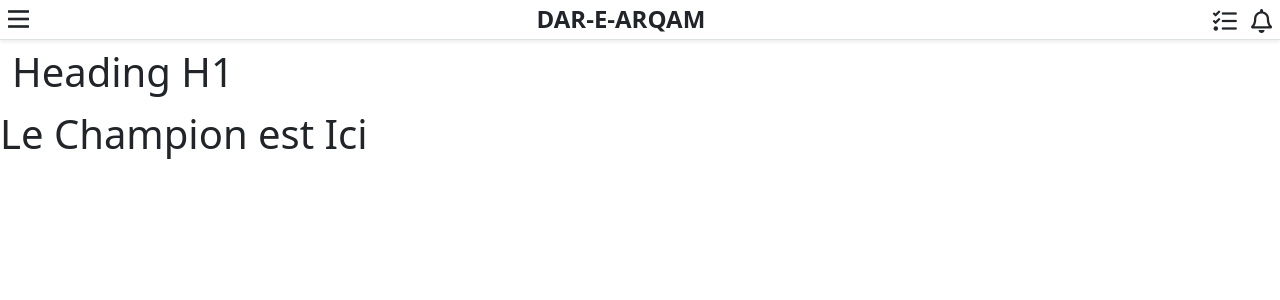
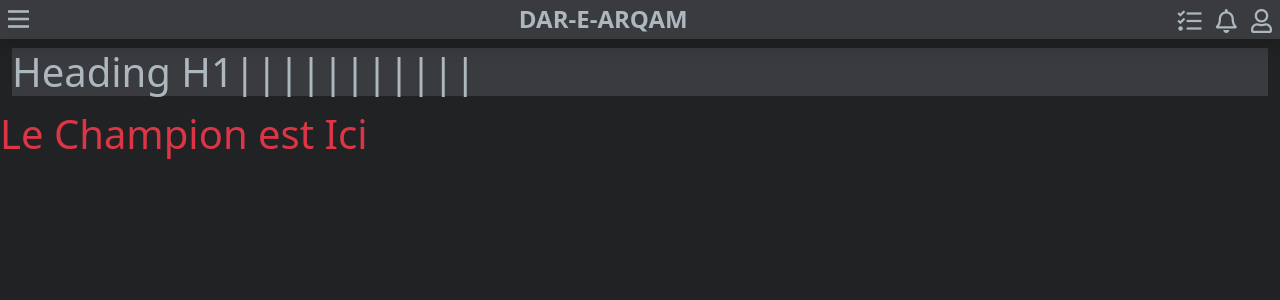
Before and after one commit to NumanNaseerNomi/NOMi.DAS.LMS, a PHP site: page /NOMi/iDAS/index.php in a window 1280 px wide. Shown: the top 300 px of the page. Run offline with PHP 8.4, Linux system fonts and the light colour scheme.

Commit message:
Update index.php

```diff
--- a/NOMi/iDAS/index.php
+++ b/NOMi/iDAS/index.php
@@ -10,63 +10,113 @@
     <!-- Font Awesome CSS File - Start -->
     <link rel="stylesheet" type="text/css" href="assets\plugins\fontAwesome\css\fontAwesomeAll.min.css">
     <!-- Font Awesome CSS File - End -->
-    <title>Hello, world!</title>
-    <?php define('DangerText','fs-1'); ?>
+    <style>
+    body
+    {
+    color: #adb7be!important;
+    background: #212224!important;
+    }
+    header,
+    .dropdown-menu
+    {
+    background: #393b3f!important;
+    }
+    .far
+    {
+    width: 25%!important;
+    text-align: center!important;
+    }
+    .far:hover
+    {
+    font-weight: 900;
+    }
+    h1 {background: #393b3f;}
+    </style>
+    <title>iDAS LMS</title>
+    <?php define('DangerText','fs-1 text-danger'); ?>
   </head>
   <body>
     <!-- Navigation Bar - Start -->
-    <header class="fixed-top p-0 fs-4    border-bottom shadow-sm">
+    <header class="fixed-top p-0 fs-4 shadow">
       <nav class="navbar p-0">
         <div class="container-fluid p-0">
           <div>
+            <!-- Side Navigation Bar - Start -->
             <div class="dropdown ms-2" id="preventDropdown">
               <a title="Menu" role="button" id="menuDropdownButton" data-bs-toggle="dropdown" aria-expanded="false"><i class="far fa-bars"></i></a>
-              <div class="dropdown-menu dropdown-menu-start" aria-labelledby="menuDropdownButton">
-                <div><a class="dropdown-item" href="">Action</a></div>
-                <div><a class="dropdown-item" href="">Another action</a></div>
+              <div class="dropdown-menu dropdown-menu-dark dropdown-menu-start" aria-labelledby="menuDropdownButton">
+                <a class="dropdown-item" href=""><i class="far fa-home"></i>Home</a>
+                <a class="dropdown-item" href=""><i class="far fa-chart-bar"></i>Grade Book</a>
+                <a class="dropdown-item" href=""><i class="far fa-file-invoice-dollar"></i>Account Book</a>
+                <a class="dropdown-item" href=""><i class="far fa-calendar-alt"></i>Time Table</a>
                 <hr class="dropdown-divider"/>
                 <div class="accordion" id="menuAccordion">
-                  <a class="dropdown-item menuHeadingOne" type="button" data-bs-toggle="collapse" data-bs-target="#menuCollapseOne" aria-expanded="true" aria-controls="menuCollapseOne"><i class="fas fa-bell"></i>Collapsible #1</a>
+                  <a class="dropdown-item menuHeadingOne" type="button" data-bs-toggle="collapse" data-bs-target="#menuCollapseOne" aria-expanded="true" aria-controls="menuCollapseOne">-<i class="far fa-bell"></i>Collapsible #1</a>
                   <div id="menuCollapseOne" class="collapse" aria-labelledby="menuHeadingOne" data-bs-parent="#menuAccordion">
-                    <div><a class="dropdown-item active" href="">Action</a></div>
-                    <div><a class="dropdown-item" href="">Action</a></div>
+                    <a class="dropdown-item" href="">--<i class="far fa-user"></i>Action</a>
+                    <a class="dropdown-item" href="">--<i class="far fa-user"></i>Action</a>
+                    <a class="dropdown-item" href="">--<i class="far fa-language"></i>Action</a>
                   </div>
-                  <a class="dropdown-item menuHeadingTwo" type="button" data-bs-toggle="collapse" data-bs-target="#menuCollapseTwo" aria-expanded="false" aria-controls="menuCollapseTwo"><i class="fas fa-user"></i>Collapsible #2</a>
+                  <a class="dropdown-item menuHeadingTwo" type="button" data-bs-toggle="collapse" data-bs-target="#menuCollapseTwo" aria-expanded="false" aria-controls="menuCollapseTwo">-<i class="far fa-user"></i>Collapsible #2</a>
                   <div id="menuCollapseTwo" class="collapse" aria-labelledby="menuHeadingTwo" data-bs-parent="#menuAccordion">
-                    <a class="dropdown-item" href=""><i class="fas fa-user"></i> Action</a>
-                    <a class="dropdown-item" href=""><i class="fas fa-user"></i> Action</a>
-                    <a class="dropdown-item" href=""><i class="fas fa-language"></i> Action</a>
+                    <a class="dropdown-item" href="">--<i class="far fa-user"></i>Action</a>
+                    <a class="dropdown-item" href="">--<i class="far fa-user"></i>Action</a>
+                    <a class="dropdown-item" href="">--<i class="far fa-language"></i>Action</a>
                   </div>
                 </div>
               </div>
             </div>
+            <!-- Side Navigation Bar - End -->
           </div>
           <div>
-            <b class="d-none d-sm-block">DAR-E-ARQAM</b><b class="d-block d-sm-none">DAS</b>
+            <b class="d-none d-sm-block">DAR-E-ARQAM</b>
+            <b class="d-block d-sm-none">DAS</b>
           </div>
           <div>
+            <!-- My TO-DOs - Start -->
             <div class="btn-group me-2">
               <div class="dropdown">
                 <a title="My TO-DOs" role="button" id="myToDos" data-bs-toggle="dropdown" aria-expanded="false"><i class="far fa-tasks"></i></a>
-                <ul class="dropdown-menu dropdown-menu-end" aria-labelledby="myToDos">
-                  <li><a class="dropdown-item" href="">Action</a></li>
-                  <li><a class="dropdown-item" href="">Another action</a></li>
-                  <li><hr class="dropdown-divider"></li>
-                  <li><a class="dropdown-item" href="">Something else here</a></li>
-                </ul>
+                <div class="dropdown-menu dropdown-menu-dark dropdown-menu-end" aria-labelledby="myToDos">
+                  <a class="dropdown-item" href="">Action</a>
+                  <a class="dropdown-item" href="">Another action</a>
+                  <hr class="dropdown-divider"/>
+                  <a class="dropdown-item" href="">Something else here</a>
+                </div>
               </div>
             </div>
+            <!-- My TO-DOs - End -->
+            <!-- My Notifications - Start -->
             <div class="btn-group me-2">
               <div class="dropdown">
-                <a title="Notifications" role="button" id="Notifications" data-bs-toggle="dropdown" aria-expanded="false"><i class="far fa-bell"></i></a>
-                <ul class="dropdown-menu dropdown-menu-end" aria-labelledby="Notifications">
-                  <li><a class="dropdown-item" href="">Action</a></li>
-                  <li><a class="dropdown-item" href="">Another action</a></li>
-                  <li><hr class="dropdown-divider"></li>
-                  <li><a class="dropdown-item" href="">Something else here</a></li>
-                </ul>
+                <a title="My Notifications" role="button" id="myNotifications" data-bs-toggle="dropdown" aria-expanded="false"><i class="far fa-bell"></i></a>
+                <div class="dropdown-menu dropdown-menu-dark dropdown-menu-end" aria-labelledby="myNotifications">
+                  <a class="dropdown-item" href="">Action</a>
+                  <a class="dropdown-item" href="">Another action</a>
+                  <hr class="dropdown-divider"/>
+                  <a class="dropdown-item" href="">Something else here</a>
+                </div>
               </div>
             </div>
+            <!-- My Notifications - End -->
+            <!-- Profile Setting - Start -->
+            <div class="btn-group me-2">
+              <div class="dropdown">
+                <a title="My Profile" role="button" id="myProfile" data-bs-toggle="dropdown" aria-expanded="false"><i class="far fa-user"></i></a>
+                <div class="dropdown-menu dropdown-menu-dark dropdown-menu-end" aria-labelledby="myProfile">
+                  <a class="dropdown-item text-center" href="" title="My Profile">
+                    <p class="m-0">#Name of user</p>
+                    <p class="small m-0">#Role</p>
+                    <p class="m-0">#if std class</p>
+                  </a>
+                  <hr class="dropdown-divider"/>
+                  <a class="dropdown-item" href=""><i class="far fa-cogs"></i>Settings</a>
+                  <hr class="dropdown-divider"/>
+                  <a class="dropdown-item" href=""><i class="far fa-power-off"></i>Log Out</a>
+                </div>
+              </div>
+            </div>
+            <!-- Profile Setting - End -->
           </div>
         </div>
       </nav>
@@ -74,7 +124,7 @@
     <!-- Navigation Bar - End -->
     <!-- Main Container - Start -->
     <div class="container-fluid pt-5">
-      <h1>Heading H1</h1>
+      <h1 class="" >Heading H1|||||||||||</h1>
     </div>
     <!-- Main Container - End -->
     <span class="<?php echo DangerText ?>"> Le Champion est Ici </span>
```
